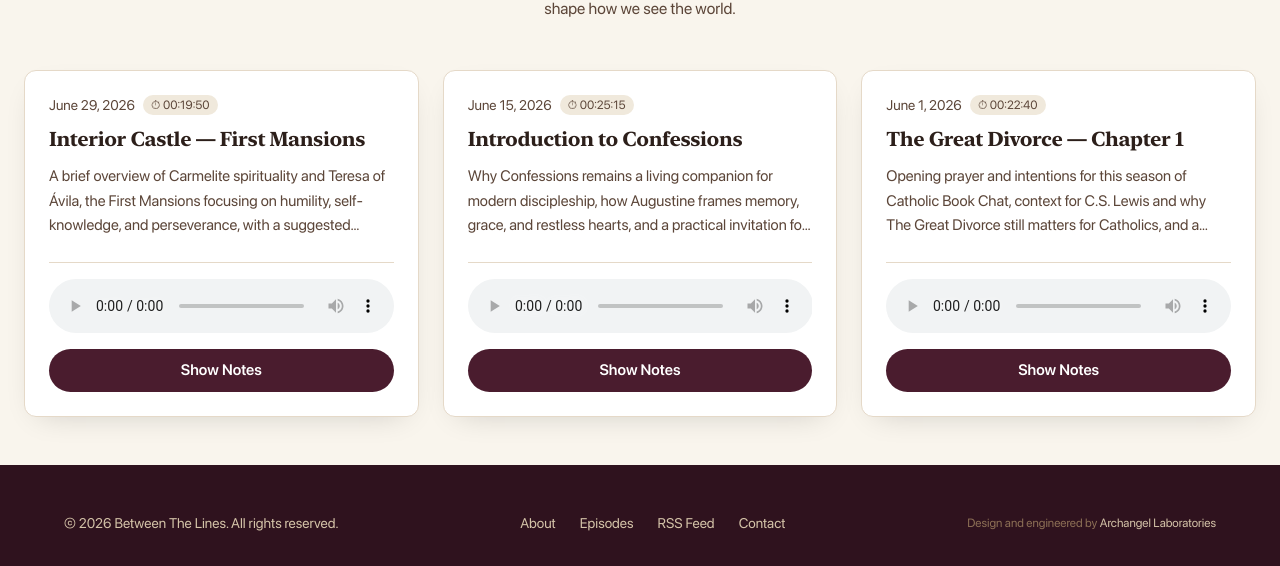
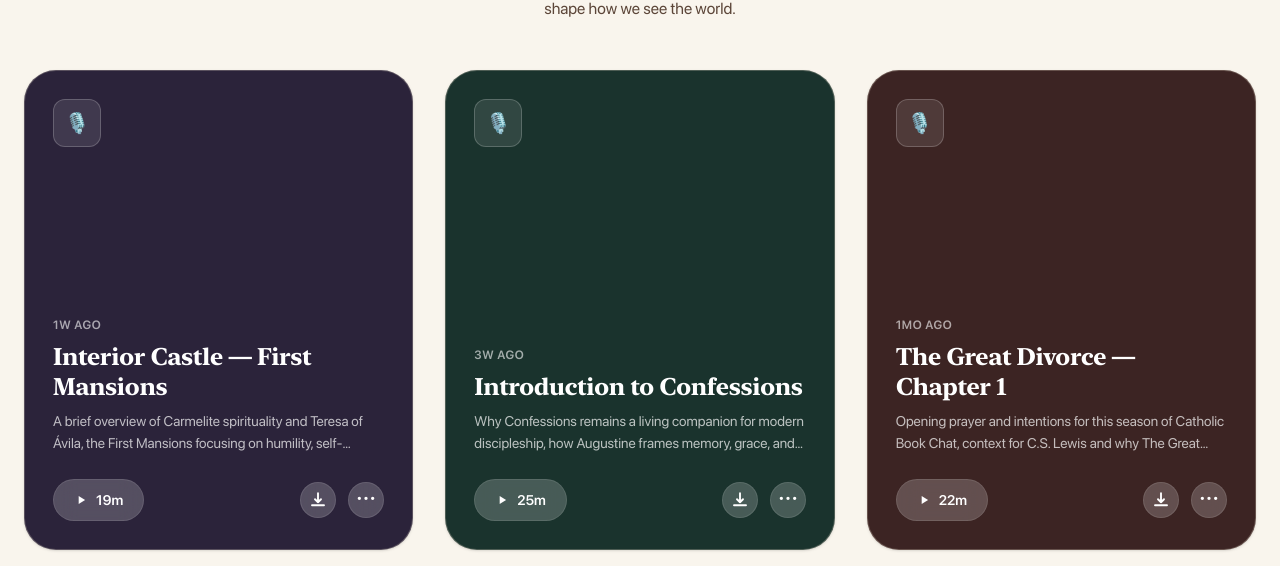
Before and after one commit to ryanrclewis/catholic-book-chat, a Next.js app: page /episodes in a window 1280 px wide. Shown: the part 234-800 px from the top of the page. Built offline with nearby package versions, Linux system fonts and the light colour scheme; no server answers.

Commit message:
feat: overhaul episode cards with interactive layout and add persistent audio player

```diff
--- a/data/episodes.js
+++ b/data/episodes.js
@@ -8,6 +8,7 @@ const episodes = [
     duration: '00:22:40',
     fileSize: 21760000,
     audioFile: 'the-great-divorce-chapter-1.mp3',
+    cardColor: '#3c2423',
     host: 'B. Shinkle',
     guest: 'Fr. John Smith',
     showNotes: [
@@ -45,6 +46,7 @@ Fr. John: Well, the Grey Town is a very interesting depiction of hell—or perha
     duration: '00:25:15',
     fileSize: 24240000,
     audioFile: 'introduction-to-confessions.mp3',
+    cardColor: '#1a332d',
     host: 'B. Shinkle',
     guest: '',
     showNotes: [
@@ -75,6 +77,7 @@ Augustine writes his confessions as a long prayer. It's not just an autobiograph
     duration: '00:19:50',
     fileSize: 19040000,
     audioFile: 'interior-castle-first-mansions.mp3',
+    cardColor: '#2b233a',
     host: 'B. Shinkle',
     guest: 'Dr. Mary Carson',
     showNotes: [
--- a/pages/episodes/[slug].jsx
+++ b/pages/episodes/[slug].jsx
@@ -63,7 +63,7 @@ function TranscriptViewer({ transcript }) {
       {/* Transcript Text */}
       <div className="space-y-4">
         {renderedParagraphs.map((p, index) => (
-          <p key={index} className="text-sm md:text-[15px] text-[#3F2A22] leading-relaxed font-serif">
+          <p key={index} className="text-sm md:text-[15px] text-[#3F2A22] leading-relaxed font-serif max-w-3xl">
             {p}
           </p>
         ))}
@@ -130,7 +130,7 @@ export default function EpisodePage({ episode }) {
   }
 
   return (
-    <div className="max-w-3xl mx-auto px-6 py-12 flex flex-col gap-8">
+    <div className="max-w-6xl mx-auto px-6 py-12 flex flex-col gap-8 w-full">
       {/* Back Link */}
       <Link href="/episodes" className="text-sm font-medium text-[#B38B4D] hover:text-[#C9A35C] flex items-center gap-1 self-start transition-colors duration-200">
         ← Back to Episodes
@@ -149,28 +149,26 @@ export default function EpisodePage({ episode }) {
       </header>
 
       {/* Single Consolidated Content Card */}
-      <div className="bg-white border border-[#e5d9c8] rounded-3xl shadow-sm divide-y divide-[#e5d9c8] overflow-hidden">
+      <div className="bg-white border border-[#e5d9c8] rounded-3xl shadow-sm overflow-hidden">
         {/* 1. Player with download button */}
-        <section className="p-8 flex flex-col md:flex-row items-center gap-6 justify-between">
+        <section className="p-8 flex flex-row items-center gap-4 w-full">
           <div className="flex-grow w-full">
-            <h3 className="text-xs uppercase tracking-widest font-semibold text-[#8C6F55] mb-3 font-sans">Listen Now</h3>
-            <div className="audio-player-wrap border border-[#e5d9c8]">
-              <audio controls preload="metadata">
-                <source src={`/audio/${episodeData.audioFile}`} type="audio/mpeg" />
-                Your browser does not support the audio element.
-              </audio>
-            </div>
+            <audio controls preload="metadata">
+              <source src={`/audio/${episodeData.audioFile}`} type="audio/mpeg" />
+              Your browser does not support the audio element.
+            </audio>
           </div>
-          <div className="flex-shrink-0 w-full md:w-auto mt-2 md:mt-6">
+          <div className="flex-shrink-0">
             <a
               href={`/audio/${episodeData.audioFile}`}
               download
-              className="btn btn-primary w-full md:w-auto px-6 py-3.5 flex items-center justify-center gap-2 text-sm font-semibold rounded-full hover:scale-[1.02] active:scale-[0.98] transition-all duration-200 cursor-pointer"
+              aria-label="Download MP3"
+              title="Download MP3"
+              className="bg-[#4A1C2E] hover:bg-[#2F121E] text-white w-12 h-12 flex items-center justify-center rounded-full hover:scale-[1.02] active:scale-[0.98] transition-all duration-200 cursor-pointer shadow-sm"
             >
-              <svg className="w-4 h-4" fill="none" stroke="currentColor" viewBox="0 0 24 24" xmlns="http://www.w3.org/2000/svg">
-                <path strokeLinecap="round" strokeLinejoin="round" strokeWidth={2} d="M4 16v1a3 3 0 003 3h10a3 3 0 003-3v-1m-4-4l-4 4m0 0l-4-4m4 4V4" />
+              <svg className="w-5 h-5" fill="none" stroke="currentColor" strokeWidth={2.5} strokeLinecap="round" strokeLinejoin="round" viewBox="0 0 24 24" xmlns="http://www.w3.org/2000/svg">
+                <path d="M12 17V3M12 17L6 11M12 17L18 11M4 21H20" />
               </svg>
-              Download MP3
             </a>
           </div>
         </section>
@@ -178,14 +176,14 @@ export default function EpisodePage({ episode }) {
         {/* 2. Show description and notes */}
         <section className="p-8 flex flex-col gap-6">
           <div>
-            <h3 className="text-xs uppercase tracking-widest font-semibold text-[#8C6F55] mb-3 font-sans">Description</h3>
-            <p className="text-[#3F2A22] leading-relaxed text-base">
+            <h3 className="text-2xl font-bold text-[#2C1F1A] font-serif mb-4">Description</h3>
+            <p className="text-[#3F2A22] leading-relaxed text-base max-w-3xl">
               {episodeData.description}
             </p>
           </div>
           {episodeData.showNotes && episodeData.showNotes.length > 0 && (
             <div>
-              <h3 className="text-xs uppercase tracking-widest font-semibold text-[#8C6F55] mb-3 font-sans">Show Notes</h3>
+              <h3 className="text-2xl font-bold text-[#2C1F1A] font-serif mb-4">Show Notes</h3>
               <ul className="space-y-3">
                 {episodeData.showNotes.map((note, index) => (
                   <li key={index} className="flex gap-3 text-[#3F2A22] leading-relaxed">
@@ -201,8 +199,8 @@ export default function EpisodePage({ episode }) {
         {/* 3. hosts and guests */}
         {(episodeData.host || episodeData.guest) && (
           <section className="p-8">
-            <h3 className="text-xs uppercase tracking-widest font-semibold text-[#8C6F55] mb-6 font-sans">Hosts & Guests</h3>
-            <div className={`grid gap-6 ${episodeData.host && episodeData.guest ? 'sm:grid-cols-2' : 'max-w-xs'}`}>
+            <h3 className="text-2xl font-bold text-[#2C1F1A] font-serif mb-4">Hosts & Guests</h3>
+            <div className={`grid gap-6 ${episodeData.host && episodeData.guest ? 'md:grid-cols-2 max-w-2xl' : 'max-w-xs'}`}>
               {/* Host */}
               {episodeData.host && (
                 <div className="rounded-2xl p-6 flex flex-col items-center text-center bg-[#F9F5ED]/40 border border-[#e5d9c8]/60 hover:shadow-md transition-shadow duration-300">
@@ -231,7 +229,7 @@ export default function EpisodePage({ episode }) {
         {/* 4. From this episode (external links) */}
         {episodeData.externalLinks && episodeData.externalLinks.length > 0 && (
           <section className="p-8">
-            <h3 className="text-xs uppercase tracking-widest font-semibold text-[#8C6F55] mb-4 font-sans">From This Episode</h3>
+            <h3 className="text-2xl font-bold text-[#2C1F1A] font-serif mb-4">From This Episode</h3>
             <ul className="space-y-3">
               {episodeData.externalLinks.map((link, index) => (
                 <li key={index}>
@@ -259,8 +257,8 @@ export default function EpisodePage({ episode }) {
 
         {/* 6. Episode Information */}
         <section className="p-8">
-          <h3 className="text-xs uppercase tracking-widest font-semibold text-[#8C6F55] mb-6 font-sans">Episode Information</h3>
-          <div className="grid grid-cols-2 md:grid-cols-3 gap-y-6 gap-x-4">
+          <h3 className="text-2xl font-bold text-[#2C1F1A] font-serif mb-4">Episode Information</h3>
+          <div className="grid grid-cols-2 md:grid-cols-3 lg:grid-cols-5 gap-y-6 gap-x-4">
             <div className="flex flex-col gap-1">
               <span className="text-xs uppercase tracking-wider text-[#8C6F55] font-semibold font-sans">Frequency</span>
               <span className="text-sm md:text-base text-[#2C1F1A] font-medium">{episodeData.frequency || 'Bi-weekly'}</span>
--- a/pages/episodes/index.jsx
+++ b/pages/episodes/index.jsx
@@ -4,6 +4,7 @@ import initialEpisodes from '../../data/episodes'
 
 export default function EpisodesPage() {
   const [episodesList, setEpisodesList] = useState(initialEpisodes)
+  const [activeEpisode, setActiveEpisode] = useState(null)
 
   useEffect(() => {
     fetch('/api/episodes')
@@ -20,17 +21,44 @@ export default function EpisodesPage() {
     (a, b) => new Date(b.publishDate) - new Date(a.publishDate)
   )
 
-  const formatDate = (dateString) => {
-    const date = new Date(dateString)
-    return date.toLocaleDateString('en-US', {
-      year: 'numeric',
-      month: 'long',
-      day: 'numeric',
-    })
+  const formatDuration = (durationStr) => {
+    if (!durationStr) return ''
+    const parts = durationStr.split(':')
+    if (parts.length === 3) {
+      const hrs = parseInt(parts[0], 10)
+      const mins = parseInt(parts[1], 10)
+      if (hrs > 0) {
+        return `${hrs}h ${mins}m`
+      }
+      return `${mins}m`
+    }
+    return durationStr
+  }
+
+  const getRelativeTimeString = (dateString) => {
+    // Current system local time from metadata context: 2026-07-10T11:55:36-04:00
+    const now = new Date('2026-07-10T11:55:36-04:00')
+    const publishDate = new Date(dateString)
+    const diffMs = now - publishDate
+    const diffSecs = Math.floor(diffMs / 1000)
+    const diffMins = Math.floor(diffSecs / 60)
+    const diffHours = Math.floor(diffMins / 60)
+    const diffDays = Math.floor(diffHours / 24)
+    const diffWeeks = Math.floor(diffDays / 7)
+    const diffMonths = Math.floor(diffDays / 30)
+    const diffYears = Math.floor(diffDays / 365)
+
+    if (diffSecs < 60) return 'just now'
+    if (diffMins < 60) return `${diffMins}m ago`
+    if (diffHours < 24) return `${diffHours}h ago`
+    if (diffDays < 7) return `${diffDays}d ago`
+    if (diffWeeks < 4) return `${diffWeeks}w ago`
+    if (diffMonths < 12) return `${diffMonths}mo ago`
+    return `${diffYears}y ago`
   }
 
   return (
-    <div className="max-w-7xl mx-auto px-6 py-12">
+    <div className="max-w-7xl mx-auto px-6 py-12 pb-32">
       <div className="flex flex-col items-center text-center mb-12">
         <h2 className="text-4xl md:text-5xl font-semibold tracking-tight mt-3 text-[#2C1F1A]">Episodes</h2>
         <p className="mt-4 max-w-md text-[#5C4639] leading-relaxed">
@@ -38,45 +66,158 @@ export default function EpisodesPage() {
         </p>
       </div>
 
-      <div className="grid grid-cols-1 md:grid-cols-2 lg:grid-cols-3 gap-6">
+      <div className="grid grid-cols-1 md:grid-cols-2 lg:grid-cols-3 gap-8">
         {sortedEpisodes.map((episode) => (
-          <article key={episode.slug} className="episode-card-old card-old p-6 flex flex-col h-full bg-white">
-            <div className="flex-grow">
-              <div className="flex items-center gap-2 text-sm text-[#5C4639] mb-3">
-                <span>{formatDate(episode.publishDate)}</span>
-                <span className="px-2 py-0.5 rounded-full bg-[#F0E9DC] text-xs">⏱ {episode.duration}</span>
+          <article
+            key={episode.slug}
+            className="relative overflow-hidden rounded-[32px] shadow-sm flex flex-col h-[480px] group cursor-pointer transition-all duration-300 hover:scale-[1.02] hover:shadow-xl border border-[#e5d9c8]/25"
+            style={{ backgroundColor: episode.cardColor || '#0E0B0A' }}
+          >
+            {/* Background Image (only if present) */}
+            {episode.coverImage && (
+              <>
+                <div
+                  className="absolute inset-0 bg-cover bg-center transition-transform duration-500 group-hover:scale-105"
+                  style={{ backgroundImage: `url(${episode.coverImage})` }}
+                />
+                {/* Dark Gradient Overlay for text contrast */}
+                <div className="absolute inset-0 bg-gradient-to-t from-[#0E0B0A]/95 via-[#0E0B0A]/70 to-[#0E0B0A]/20" />
+              </>
+            )}
+
+            {/* Overlay click block to detail page */}
+            <Link href={`/episodes/${episode.slug}`} className="absolute inset-0 z-10" />
+
+            {/* Content overlayed */}
+            <div className="relative z-20 p-7 flex flex-col h-full justify-between pointer-events-none">
+              {/* Top: Cover thumbnail or generic fallback icon */}
+              <div>
+                {episode.coverImage ? (
+                  <img
+                    src={episode.coverImage}
+                    className="w-12 h-12 rounded-xl shadow-md object-cover border border-white/20"
+                    alt=""
+                  />
+                ) : (
+                  <div className="w-12 h-12 rounded-xl bg-white/10 flex items-center justify-center border border-white/20">
+                    <span className="text-xl">🎙️</span>
+                  </div>
+                )}
               </div>
 
-              <h3 className="font-semibold text-xl leading-tight mb-3 text-[#2C1F1A]">
+              {/* Bottom Info & Playbar */}
+              <div className="w-full">
+                <span className="text-white/60 text-xs font-semibold tracking-wider uppercase">
+                  {getRelativeTimeString(episode.publishDate)}
+                </span>
+
+                <h3 className="font-sans font-bold text-xl md:text-2xl leading-tight text-white mt-1.5 mb-2 line-clamp-2">
                   {episode.title}
                 </h3>
 
-              <p className="text-[#5C4639] text-[0.95rem] leading-relaxed line-clamp-3 mb-6">
+                <p className="text-white/70 text-sm leading-relaxed line-clamp-2 mb-6 font-light">
                   {episode.description}
                 </p>
+
+                {/* Controls Bar (clickable/interactive) */}
+                <div className="flex items-center justify-between w-full pointer-events-auto">
+                  {/* Play Button Pill */}
+                  <button
+                    onClick={(e) => {
+                      e.preventDefault()
+                      e.stopPropagation()
+                      setActiveEpisode(episode)
+                    }}
+                    className="flex items-center gap-2 bg-white/20 hover:bg-white/35 text-white text-xs md:text-sm font-semibold py-2.5 px-5 rounded-full backdrop-blur-md transition-all duration-200 cursor-pointer border border-white/10"
+                  >
+                    <svg className="w-3.5 h-3.5 fill-current text-white" viewBox="0 0 24 24" xmlns="http://www.w3.org/2000/svg">
+                      <path d="M8 5v14l11-7z" />
+                    </svg>
+                    <span>{formatDuration(episode.duration)}</span>
+                  </button>
+
+                  <div className="flex items-center gap-3">
+                    {/* Downloaded status indicator */}
+                    <div
+                      className="w-9 h-9 rounded-full bg-white/20 backdrop-blur-md flex items-center justify-center text-white border border-white/10"
+                      title="Offline ready"
+                    >
+                      <svg className="w-4.5 h-4.5 text-white" fill="none" stroke="currentColor" strokeWidth={2.5} viewBox="0 0 24 24" xmlns="http://www.w3.org/2000/svg">
+                        <path strokeLinecap="round" strokeLinejoin="round" d="M12 15V3m0 12l-4-4m4 4l4-4M4 19h16" />
+                      </svg>
                     </div>
 
-            {/* Native Audio Player inside Card */}
-            <div className="mt-auto pt-4 border-t border-[#e5d9c8]">
-              <div className="mb-4">
-                <audio controls preload="metadata" className="w-full accent-burgundy">
-                  <source src={`/audio/${episode.audioFile}`} type="audio/mpeg" />
-                  Your browser does not support the audio element.
-                </audio>
-              </div>
-
-              <div className="flex gap-3">
+                    {/* More details dot button */}
                     <Link
                       href={`/episodes/${episode.slug}`}
-                  className="btn btn-primary flex-1 text-center text-sm py-2.5"
+                      className="w-9 h-9 rounded-full bg-white/20 hover:bg-white/35 backdrop-blur-md flex items-center justify-center text-white transition-colors duration-200 border border-white/10"
+                      title="More details"
                     >
-                  Show Notes
+                      <svg className="w-5 h-5 text-white flex items-center justify-center" fill="currentColor" viewBox="0 0 24 24" xmlns="http://www.w3.org/2000/svg">
+                        <path d="M6 10a2 2 0 11-4 0 2 2 0 014 0zM14 10a2 2 0 11-4 0 2 2 0 014 0zM22 10a2 2 0 11-4 0 2 2 0 014 0z" />
+                      </svg>
                     </Link>
+                  </div>
+                </div>
               </div>
             </div>
           </article>
         ))}
       </div>
+
+      {/* Persistent Bottom Audio Player Bar */}
+      {activeEpisode && (
+        <div
+          className="fixed bottom-0 left-0 right-0 z-50 border-t border-[#e5d9c8]/20 px-6 py-4 shadow-2xl animate-fade-in"
+          style={{ backgroundColor: activeEpisode.cardColor || '#0E0B0A' }}
+        >
+          <div className="max-w-6xl mx-auto flex flex-col md:flex-row items-center justify-between gap-4">
+            <div className="flex items-center gap-3 w-full md:w-auto">
+              {activeEpisode.coverImage ? (
+                <img
+                  src={activeEpisode.coverImage}
+                  className="w-12 h-12 rounded-lg object-cover shadow border border-white/10"
+                  alt=""
+                />
+              ) : (
+                <div className="w-12 h-12 rounded-lg bg-white/10 flex items-center justify-center border border-white/20 flex-shrink-0">
+                  <span className="text-xl">🎙️</span>
+                </div>
+              )}
+              <div className="flex flex-col min-w-0">
+                <span className="text-white text-sm font-semibold truncate leading-tight">
+                  {activeEpisode.title}
+                </span>
+                <span className="text-white/60 text-xs truncate">
+                  Now playing...
+                </span>
+              </div>
+            </div>
+
+            <div className="flex-grow max-w-2xl w-full">
+              <audio
+                autoPlay
+                controls
+                key={activeEpisode.slug}
+                className="w-full accent-[#B38B4D]"
+              >
+                <source src={`/audio/${activeEpisode.audioFile}`} type="audio/mpeg" />
+                Your browser does not support the audio element.
+              </audio>
+            </div>
+
+            <button
+              onClick={() => setActiveEpisode(null)}
+              className="text-white/60 hover:text-white transition-colors duration-200 p-1.5 flex items-center justify-center rounded-full hover:bg-white/10 cursor-pointer"
+              title="Close player"
+            >
+              <svg className="w-6 h-6" fill="none" stroke="currentColor" viewBox="0 0 24 24" xmlns="http://www.w3.org/2000/svg">
+                <path strokeLinecap="round" strokeLinejoin="round" strokeWidth={2} d="M6 18L18 6M6 6l12 12" />
+              </svg>
+            </button>
+          </div>
+        </div>
+      )}
     </div>
   )
 }
```
Lines whose indentation alone changed are shown as unchanged.
